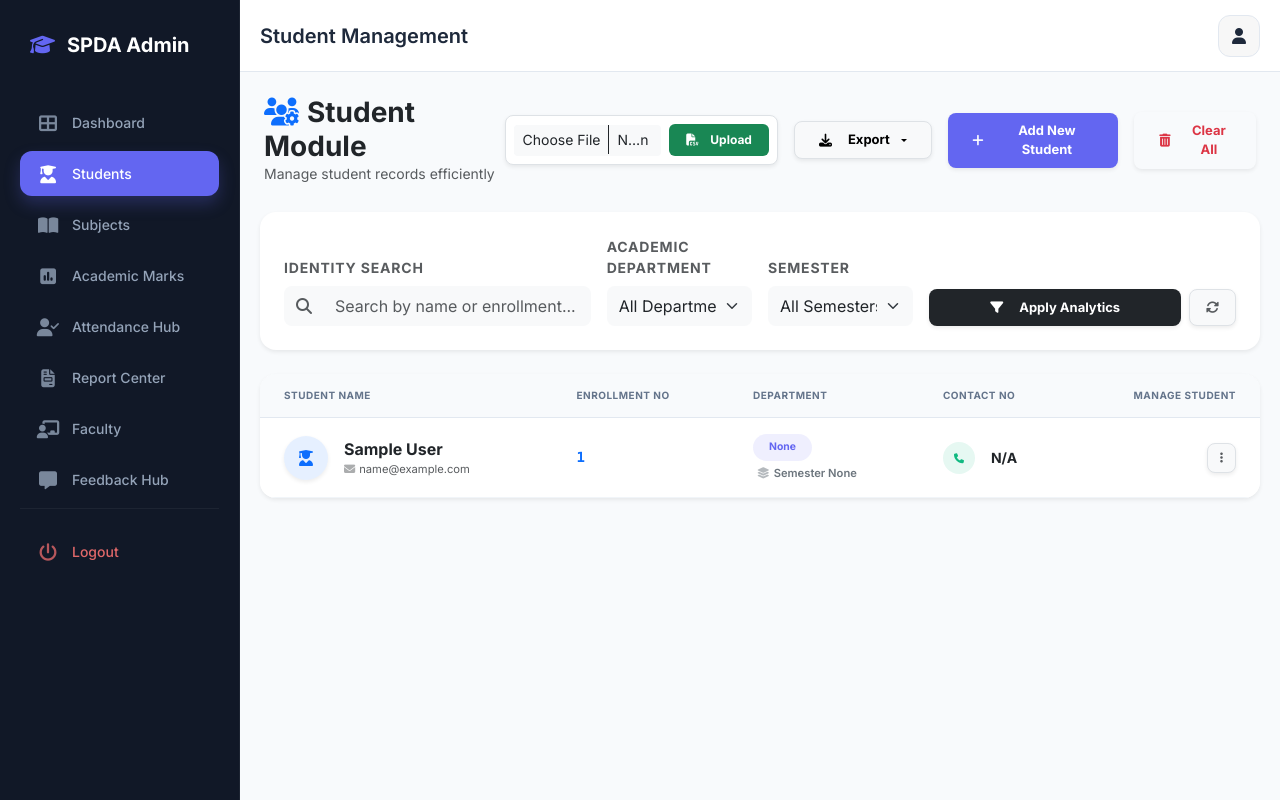
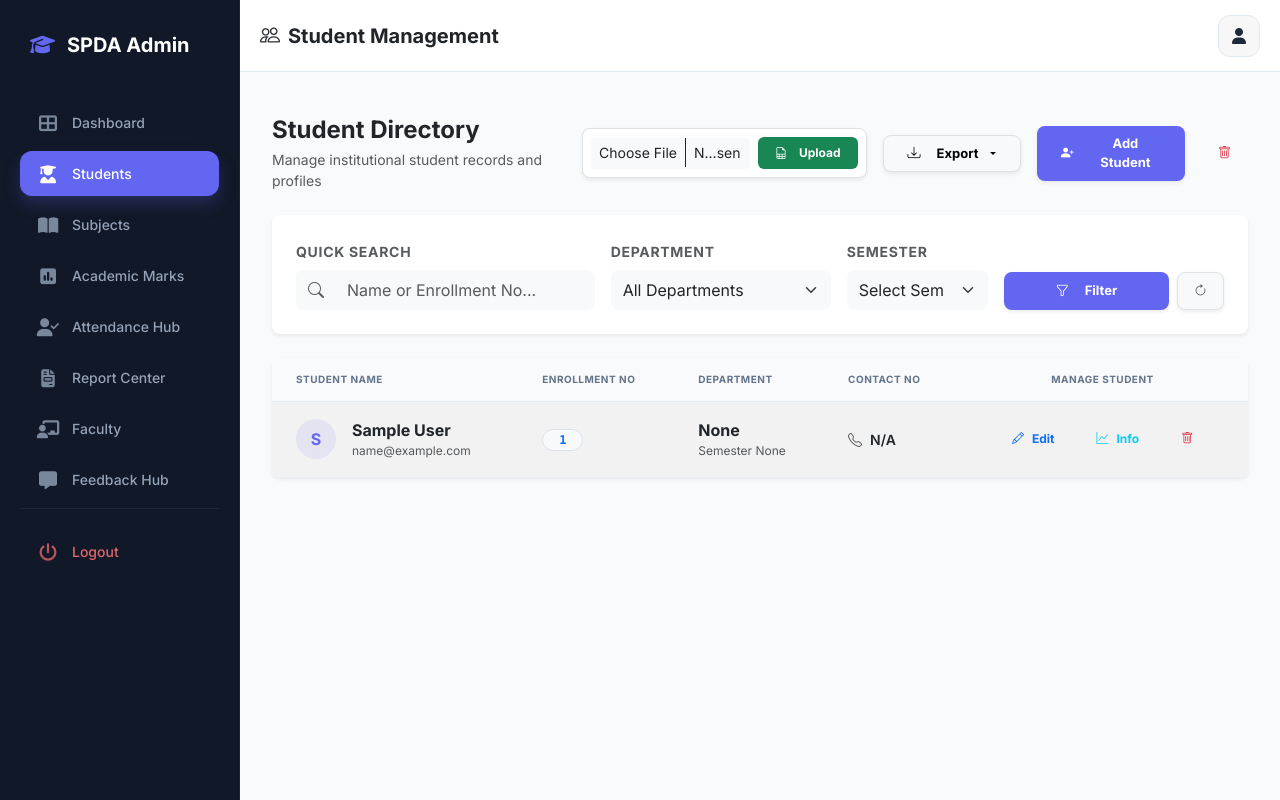
Before and after one commit to parthparth1661/student-performance-system, a Flask app: page /admin/students in a window 1280 px wide. Run offline with Flask 3, Linux system fonts and the light colour scheme; the visitor is signed in with stand-in values (Sample User, id 1).

Commit message:
Initial commit

```diff
--- a/student-performance/admin_routes.py
+++ b/student-performance/admin_routes.py
@@ -187,6 +187,7 @@ def view_students():
                           students=students,
                           page=page,
                           total_pages=total_pages,
+                          total_students=total_records,
                           filters={'department': department, 'semester': semester, 'search': search})
 
 @admin_bp.route('/students/add', methods=['GET', 'POST'])
--- a/student-performance/templates/admin/view_students.html
+++ b/student-performance/templates/admin/view_students.html
@@ -1,161 +1,173 @@
 {% extends 'admin/layout.html' %}
 
-{% block page_title %}<h5 class="mb-0 fw-semibold">Student Management</h5>{% endblock %}
+{% block page_title %}<h5 class="fw-bold mb-0 text-dark"><i class="bi bi-people me-2"></i>Student Management</h5>{%
+endblock %}
 
 {% block content %}
-<div class="d-flex justify-content-between align-items-center mb-4 p-1">
+<div class="container-fluid py-4">
+    <!-- 🚀 HEADER SECTOR -->
+    <div class="d-flex justify-content-between align-items-center mb-4">
         <div>
-        <h3 class="fw-bold m-0 text-dark"><i class="fas fa-users-cog me-2 text-primary"></i>Student Module</h3>
-        <p class="text-muted small m-0">Manage student records efficiently</p>
+            <h4 class="fw-bold mb-1 text-dark">Student Directory</h4>
+            <p class="text-muted small mb-0">Manage institutional student records and profiles</p>
         </div>
         <div class="d-flex gap-3 align-items-center">
             <!-- 📥 CSV BULK UPLOAD -->
-        <form action="/upload_students_csv" method="POST" enctype="multipart/form-data" class="d-flex gap-2 align-items-center bg-white p-2 rounded-3 shadow-sm border">
-            <input type="file" name="file" accept=".csv" class="form-control form-control-sm border-0 bg-light" style="max-width: 180px;" required>
+            <form action="/upload_students_csv" method="POST" enctype="multipart/form-data"
+                class="d-flex gap-2 align-items-center bg-white p-2 rounded-3 shadow-sm border">
+                <input type="file" name="file" accept=".csv" class="form-control form-control-sm border-0 bg-light"
+                    style="max-width: 180px;" required>
                 <button type="submit" class="btn btn-success btn-sm px-3 fw-bold rounded-2">
-                <i class="fas fa-file-csv me-1"></i>Upload
+                    <i class="bi bi-file-earmark-spreadsheet me-1"></i>Upload
                 </button>
             </form>
 
             <div class="dropdown">
-            <button class="btn btn-light border px-4 py-2 rounded-3 shadow-sm fw-bold dropdown-toggle" type="button" data-bs-toggle="dropdown">
-                <i class="fas fa-download me-2"></i>Export
+                <button class="btn btn-light border px-4 rounded-3 shadow-sm fw-bold dropdown-toggle transition-hover"
+                    type="button" data-bs-toggle="dropdown">
+                    <i class="bi bi-download me-2"></i>Export
                 </button>
                 <ul class="dropdown-menu dropdown-menu-end shadow border-0 rounded-3">
-                <li><a class="dropdown-item py-2" href="/export_students_csv"><i class="fas fa-file-csv me-2 text-success"></i>Export CSV</a></li>
-                <li><a class="dropdown-item py-2" href="/export_students_pdf"><i class="fas fa-file-pdf me-2 text-danger"></i>Export PDF</a></li>
+                    <li><a class="dropdown-item py-2" href="/export_students_csv"><i
+                                class="bi bi-filetype-csv me-2 text-success"></i>CSV Format</a></li>
+                    <li><a class="dropdown-item py-2" href="/export_students_pdf"><i
+                                class="bi bi-file-pdf me-2 text-danger"></i>PDF Report</a></li>
                 </ul>
             </div>
 
-        <a href="{{ url_for('admin.add_student') }}" class="btn btn-primary px-4 py-2 rounded-3 shadow-sm fw-bold">
-            <i class="fas fa-plus me-2"></i>Add New Student
+            <a href="{{ url_for('admin.add_student') }}"
+                class="btn btn-primary px-4 rounded-3 fw-bold shadow-sm transition-hover">
+                <i class="bi bi-person-plus-fill me-2"></i>Add Student
             </a>
-        <!-- 🗑️ CLEAR DATA -->
-        <a href="/clear_students" class="btn btn-outline-danger px-4 py-2 rounded-3 shadow-sm fw-bold" onclick="return confirm('⚠️ SECURITY ALERT: This will permanently delete ALL Students, Marks, and Attendance records. This action is irreversible. Continue?')">
-            <i class="fas fa-trash-alt me-2"></i>Clear All
+
+            <a href="/clear_students" class="btn btn-outline-danger px-3 rounded-3 fw-bold transition-hover"
+                onclick="return confirm('⚠️ SECURITY ALERT: This will permanently delete ALL Students, Marks, and Attendance records. This action is irreversible. Continue?')">
+                <i class="bi bi-trash"></i>
             </a>
         </div>
     </div>
 
-<!-- 🔍 FILTER BAR (SaaS Style) -->
-<div class="card border-0 shadow-sm rounded-4 p-4 mb-4 bg-white">
+    <!-- 🔍 SMART FILTER ENGINE -->
+    <div class="card border-0 shadow-sm rounded-3 mb-4">
+        <div class="card-body p-4">
             <form method="GET" class="row g-3 align-items-end">
-        <div class="col-lg-4 col-md-6">
-            <label class="form-label small fw-bold text-muted text-uppercase letter-spacing-1">Identity Search</label>
-            <div class="input-group bg-light rounded-3 overflow-hidden border-0">
-                <span class="input-group-text bg-transparent border-0"><i class="fas fa-search text-muted"></i></span>
-                <input type="text" name="search" class="form-control border-0 bg-transparent py-2" placeholder="Search by name or enrollment..." value="{{ filters.search or '' }}">
+                <div class="col-lg-4">
+                    <label class="form-label fw-bold text-uppercase small text-muted mb-2"
+                        style="letter-spacing: 0.05em;">Quick Search</label>
+                    <div class="input-group">
+                        <span class="input-group-text border-0 bg-light text-muted"><i class="bi bi-search"></i></span>
+                        <input type="text" name="search" class="form-control border-0 bg-light rounded-end-3 py-2"
+                            placeholder="Name or Enrollment No..." value="{{ filters.search or '' }}">
                     </div>
                 </div>
-        <div class="col-lg-2 col-md-6">
-            <label class="form-label small fw-bold text-muted text-uppercase letter-spacing-1">Academic Department</label>
-            <select name="department" class="form-select bg-light border-0 py-2 rounded-3">
+                <div class="col-lg-3">
+                    <label class="form-label fw-bold text-uppercase small text-muted mb-2"
+                        style="letter-spacing: 0.05em;">Department</label>
+                    <select name="department" class="form-select border-0 bg-light rounded-3 py-2">
                         <option value="">All Departments</option>
-                <option value="BCA" {% if filters.department == 'BCA' %}selected{% endif %}>BCA</option>
-                <option value="MCA" {% if filters.department == 'MCA' %}selected{% endif %}>MCA</option>
-                <option value="B.TECH" {% if filters.department == 'B.TECH' %}selected{% endif %}>B.TECH</option>
-                <option value="MBA" {% if filters.department == 'MBA' %}selected{% endif %}>MBA</option>
+                        <option value="BCA" {% if filters.department=='BCA' %}selected{% endif %}>BCA</option>
+                        <option value="MCA" {% if filters.department=='MCA' %}selected{% endif %}>MCA</option>
+                        <option value="B.TECH" {% if filters.department=='B.TECH' %}selected{% endif %}>B.TECH</option>
+                        <option value="MBA" {% if filters.department=='MBA' %}selected{% endif %}>MBA</option>
                     </select>
                 </div>
-        <div class="col-lg-2 col-md-6">
-            <label class="form-label small fw-bold text-muted text-uppercase letter-spacing-1">Semester</label>
-            <select name="semester" class="form-select bg-light border-0 py-2 rounded-3">
-                <option value="">All Semesters</option>
+                <div class="col-lg-2">
+                    <label class="form-label fw-bold text-uppercase small text-muted mb-2"
+                        style="letter-spacing: 0.05em;">Semester</label>
+                    <select name="semester" class="form-select border-0 bg-light rounded-3 py-2">
+                        <option value="">Select Sem</option>
                         {% for i in range(1, 9) %}
-                <option value="{{ i }}" {% if filters.semester == i|string %}selected{% endif %}>Semester {{ i }}</option>
+                        <option value="{{ i }}" {% if filters.semester==i|string %}selected{% endif %}>Semester {{ i }}
+                        </option>
                         {% endfor %}
                     </select>
                 </div>
-        <div class="col-lg-4 d-flex gap-2">
-            <button type="submit" class="btn btn-dark px-4 py-2 rounded-3 fw-bold flex-grow-1 shadow-sm">
-                <i class="fas fa-filter me-2"></i>Apply Analytics
+                <div class="col-lg-3">
+                    <div class="d-flex gap-2">
+                        <button type="submit"
+                            class="btn btn-primary w-100 rounded-3 fw-bold py-2 shadow-sm transition-hover">
+                            <i class="bi bi-funnel me-2"></i>Filter
                         </button>
-            <a href="{{ url_for('admin.view_students') }}" class="btn btn-light px-3 py-2 border rounded-3 text-muted shadow-sm"><i class="fas fa-sync-alt"></i></a>
+                        <a href="{{ url_for('admin.view_students') }}"
+                            class="btn btn-light px-3 py-2 border rounded-3 text-muted shadow-sm transition-hover">
+                            <i class="bi bi-arrow-clockwise"></i>
+                        </a>
+                    </div>
                 </div>
             </form>
         </div>
+    </div>
 
-<!-- 📦 DATABASE LEDGER -->
-<div class="card border-0 shadow-sm rounded-4 bg-white overflow-hidden p-0 mb-4">
+    <!-- 📦 STUDENT DATA MATRIX -->
+    <div class="card border-0 shadow-sm rounded-3 overflow-hidden">
+        <div class="card-body p-0">
             <div class="table-responsive">
-        <table class="table table-hover align-middle mb-0">
-            <thead class="bg-light-soft border-bottom">
-                <tr class="text-muted small text-uppercase fw-bold letter-spacing-1">
+                <table class="table table-striped table-hover align-middle mb-0">
+                    <thead class="bg-light">
+                        <tr class="text-secondary small text-uppercase fw-bold">
                             <th class="ps-4 py-3">Student Name</th>
                             <th class="py-3">Enrollment No</th>
                             <th class="py-3">Department</th>
                             <th class="py-3">Contact No</th>
-                    <th class="pe-4 text-end">Manage Student</th>
+                            <th class="py-3 text-center pe-4">Manage Student</th>
                         </tr>
                     </thead>
                     <tbody>
                         {% for student in students %}
-                <tr class="student-entry">
+                        <tr>
                             <td class="ps-4 py-3">
                                 <div class="d-flex align-items-center">
-                            <div class="bg-primary bg-opacity-10 text-primary p-2 rounded-circle shadow-sm me-3" style="width: 44px; height: 44px; display: flex; align-items: center; justify-content: center;">
-                                <i class="fas fa-user-graduate"></i>
+                                    <div class="bg-primary-soft text-primary rounded-circle d-flex align-items-center justify-content-center me-3"
+                                        style="width: 40px; height: 40px;">
+                                        <span class="fw-bold">{{ student.name[:1]|upper }}</span>
                                     </div>
                                     <div>
                                         <div class="fw-bold text-dark fs-6">{{ student.name }}</div>
-                                <div class="text-muted extra-small"><i class="fas fa-envelope me-1 opacity-50"></i>{{ student.email }}</div>
+                                        <div class="text-muted extra-small">{{ student.email }}</div>
                                     </div>
                                 </div>
                             </td>
-                    <td class="font-monospace fw-bold text-primary small bg-light-soft px-2 py-1 rounded inline-block">
+                            <td>
+                                <span
+                                    class="badge bg-light border text-primary rounded-pill px-3 py-1 font-monospace fw-bold">
                                     {{ student.enrollment_no }}
+                                </span>
                             </td>
                             <td>
                                 <div class="d-flex flex-column">
-                            <span class="badge bg-primary-soft text-primary border-0 px-3 py-2 rounded-pill fw-bold mb-1" style="width: fit-content; font-size: 0.65rem;">
-                                {{ student.department }}
-                            </span>
-                            <span class="text-secondary extra-small fw-semibold ps-1"><i class="fas fa-layer-group me-1 opacity-50"></i>Semester {{ student.semester }}</span>
+                                    <span class="fw-bold text-dark">{{ student.department }}</span>
+                                    <span class="text-muted extra-small">Semester {{ student.semester }}</span>
                                 </div>
                             </td>
                             <td>
-                        <div class="d-flex align-items-center">
-                            <div class="bg-success-soft text-success p-2 rounded-circle me-3" style="width: 32px; height: 32px; display: flex; align-items: center; justify-content: center; font-size: 10px;">
-                                <i class="fas fa-phone"></i>
-                            </div>
-                            <span class="text-dark fw-bold small">{{ student.contact_no or 'N/A' }}</span>
-                        </div>
+                                <span class="small fw-semibold text-dark"><i
+                                        class="bi bi-telephone me-2 text-muted"></i>{{ student.contact_no or 'N/A'
+                                    }}</span>
                             </td>
-                    <td class="text-end pe-4">
-                        <div class="dropdown">
-                            <button class="btn btn-sm btn-light border p-2 rounded-3 shadow-sm" type="button" data-bs-toggle="dropdown">
-                                <i class="fas fa-ellipsis-v text-muted px-1"></i>
-                            </button>
-                            <ul class="dropdown-menu dropdown-menu-end shadow border-0 rounded-3">
-                                <li>
-                                    <a class="dropdown-item py-2" href="{{ url_for('admin.edit_student', enrollment_no=student.enrollment_no) }}">
-                                        <i class="fas fa-edit me-2 text-primary opacity-75"></i> Edit Profile
+                            <td class="text-center pe-4">
+                                <div class="d-flex justify-content-center gap-2">
+                                    <a href="{{ url_for('admin.edit_student', enrollment_no=student.enrollment_no) }}"
+                                        class="btn btn-sm btn-outline-primary rounded-2 px-3 fw-bold">
+                                        <i class="bi bi-pencil"></i> Edit
                                     </a>
-                                </li>
-                                <li>
-                                    <a class="dropdown-item py-2" href="{{ url_for('admin.reports_student_detail', enrollment_no=student.enrollment_no) }}">
-                                        <i class="fas fa-chart-line me-2 text-indigo opacity-75"></i> Performance
+                                    <a href="{{ url_for('admin.reports_student_detail', enrollment_no=student.enrollment_no) }}"
+                                        class="btn btn-sm btn-outline-info rounded-2 px-3 fw-bold">
+                                        <i class="bi bi-graph-up"></i> Info
                                     </a>
-                                </li>
-                                <li><hr class="dropdown-divider"></li>
-                                <li>
-                                    <a class="dropdown-item py-2 text-danger" href="{{ url_for('admin.delete_student', enrollment_no=student.enrollment_no) }}" onclick="return confirm('CRITICAL: Permanent deletion of student {{ student.name }}? This action cannot be undone.')">
-                                        <i class="fas fa-trash-alt me-2 opacity-75"></i> Remove Record
+                                    <a href="{{ url_for('admin.delete_student', enrollment_no=student.enrollment_no) }}"
+                                        class="btn btn-sm btn-outline-danger rounded-2 px-3 fw-bold"
+                                        onclick="return confirm('Permanent removal of student {{ student.name }}?')">
+                                        <i class="bi bi-trash"></i>
                                     </a>
-                                </li>
-                            </ul>
                                 </div>
                             </td>
                         </tr>
                         {% else %}
                         <tr>
-                    <td colspan="5" class="text-center py-5">
-                        <div class="py-5">
-                            <i class="fas fa-user-slash fs-1 text-light mb-3 d-block"></i>
-                            <h5 class="text-muted fw-bold">Registry Silent</h5>
-                            <p class="text-muted small">No academic identities match your current ingestion filters.</p>
-                            <a href="{{ url_for('admin.view_students') }}" class="btn btn-primary btn-sm px-4 rounded-pill mt-3 shadow-sm">Reset Analytics</a>
-                        </div>
+                            <td colspan="5" class="text-center py-5 text-muted">
+                                <i class="bi bi-people fa-3x mb-3 opacity-25"></i>
+                                <h6 class="fw-bold">No Students Registered</h6>
+                                <p class="small">Matching records could not be found in the current directory.</p>
                             </td>
                         </tr>
                         {% endfor %}
@@ -163,49 +175,66 @@
                 </table>
             </div>
         </div>
+    </div>
 
     <!-- 📄 PAGINATION MATRIX -->
     {% if total_pages > 1 %}
-<nav class="d-flex justify-content-between align-items-center mt-4 px-1">
-    <div class="text-muted extra-small fw-bold">
-        Viewing Records <span class="text-dark fw-black">{{ (page-1)*10 + 1 }}</span> to
-        <span class="text-dark fw-black">{{ [page*10, students|length + (page-1)*10]|min }}</span>
+    <div class="d-flex justify-content-between align-items-center mt-4 px-2">
+        <div class="small text-muted fw-bold text-uppercase" style="letter-spacing: 0.05em; font-size: 10px;">
+            Records <span class="text-dark">{{ (page-1)*10 + 1 }}</span> - <span class="text-dark">{{ [page*10,
+                total_students]|min }}</span>
         </div>
+        <nav>
             <ul class="pagination pagination-sm mb-0 gap-2">
-        <li class="page-item {% if page == 1 %}disabled{% endif %}">
-            <a class="page-link border-0 shadow-sm rounded-3 py-2 px-3" href="{{ url_for('admin.view_students', page=page-1, **filters) }}">
-                <i class="fas fa-chevron-left small"></i>
-            </a>
+                {% if page > 1 %}
+                <li class="page-item"><a class="page-link border-0 rounded-2 shadow-sm px-3 py-2 bg-white"
+                        href="{{ url_for('admin.view_students', page=page-1, **filters) }}"><i
+                            class="bi bi-chevron-left text-primary"></i></a></li>
+                {% endif %}
+
+                {% for p in range(1, total_pages + 1) %}
+                <li class="page-item {% if p == page %}active{% endif %}">
+                    <a class="page-link border-0 rounded-2 shadow-sm px-3 py-2 {% if p == page %}bg-primary text-white{% else %}bg-white text-dark{% endif %}"
+                        href="{{ url_for('admin.view_students', page=p, **filters) }}">{{ p }}</a>
                 </li>
-        {% for p in range(1, total_pages + 1) %}
-        {% if p == 1 or p == total_pages or (p >= page - 2 and p <= page + 2) %}
-        <li class="page-item {% if p == page %}active{% endif %}">
-            <a class="page-link border-0 shadow-sm rounded-3 py-2 px-3 {% if p == page %}bg-primary text-white{% else %}bg-white text-dark{% endif %}" href="{{ url_for('admin.view_students', page=p, **filters) }}">{{ p }}</a>
-        </li>
-        {% elif p == page - 3 or p == page + 3 %}
-        <li class="page-item disabled"><span class="page-link border-0 bg-transparent px-2">...</span></li>
+                {% endfor %}
+
+                {% if page < total_pages %} <li class="page-item"><a
+                        class="page-link border-0 rounded-2 shadow-sm px-3 py-2 bg-white"
+                        href="{{ url_for('admin.view_students', page=page+1, **filters) }}"><i
+                            class="bi bi-chevron-right text-primary"></i></a></li>
                     {% endif %}
-        {% endfor %}
-        <li class="page-item {% if page == total_pages %}disabled{% endif %}">
-            <a class="page-link border-0 shadow-sm rounded-3 py-2 px-3" href="{{ url_for('admin.view_students', page=page+1, **filters) }}">
-                <i class="fas fa-chevron-right small"></i>
-            </a>
-        </li>
             </ul>
         </nav>
+    </div>
     {% endif %}
+</div>
 
 <style>
-.bg-light-soft { background-color: #f8f9fc; }
-.bg-primary-soft { background-color: rgba(99, 102, 241, 0.1); }
-.bg-success-soft { background-color: rgba(16, 185, 129, 0.1); }
-.extra-small { font-size: 0.7rem; }
-.letter-spacing-1 { letter-spacing: 0.05rem; }
-.transition-scale { transition: transform 0.2s ease; }
-.transition-scale:hover { transform: translateY(-2px); }
-.shadow-xs { box-shadow: 0 1px 2px rgba(0,0,0,0.05); }
-.student-entry:hover { background-color: #fdfdfd !important; }
-.page-link:hover { background-color: #f1f5f9 !important; }
-.btn-white { background: #fff; }
+    .bg-primary-soft {
+        background-color: rgba(99, 102, 241, 0.1);
+    }
+
+    .transition-hover {
+        transition: all 0.2s cubic-bezier(0.4, 0, 0.2, 1);
+    }
+
+    .transition-hover:hover {
+        transform: translateY(-2px);
+        box-shadow: 0 8px 15px -3px rgba(0, 0, 0, 0.1) !important;
+    }
+
+    .extra-small {
+        font-size: 0.75rem;
+    }
+
+    .table-striped>tbody>tr:nth-of-type(odd) {
+        --bs-table-accent-bg: rgba(0, 0, 0, 0.02);
+    }
+
+    .page-link:hover {
+        background-color: var(--primary-color) !important;
+        color: white !important;
+    }
 </style>
 {% endblock %}
```
Also changed, not shown: student-performance/templates/admin/add_student.html (+88 -93 lines), student-performance/templates/admin/add_subject.html (+45 -54 lines), student-performance/templates/admin/view_subjects.html (+106 -67 lines). Lines whose indentation alone changed are shown as unchanged.
